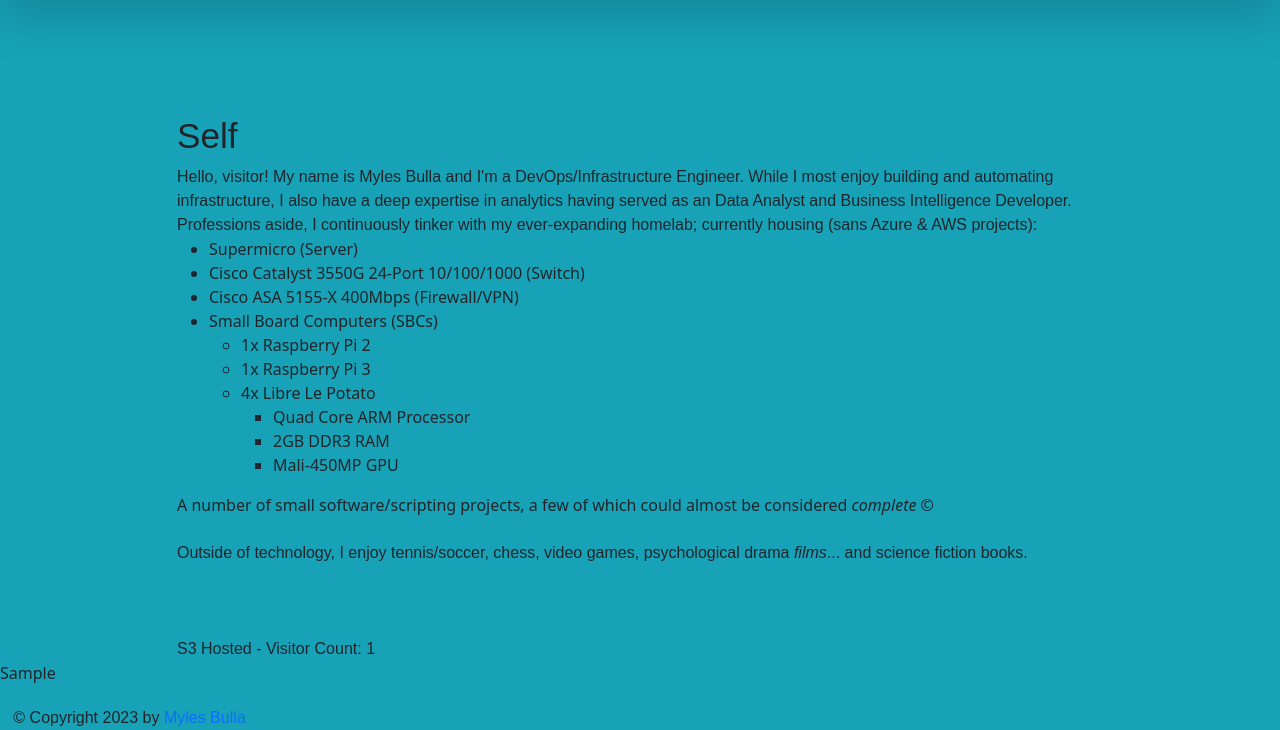
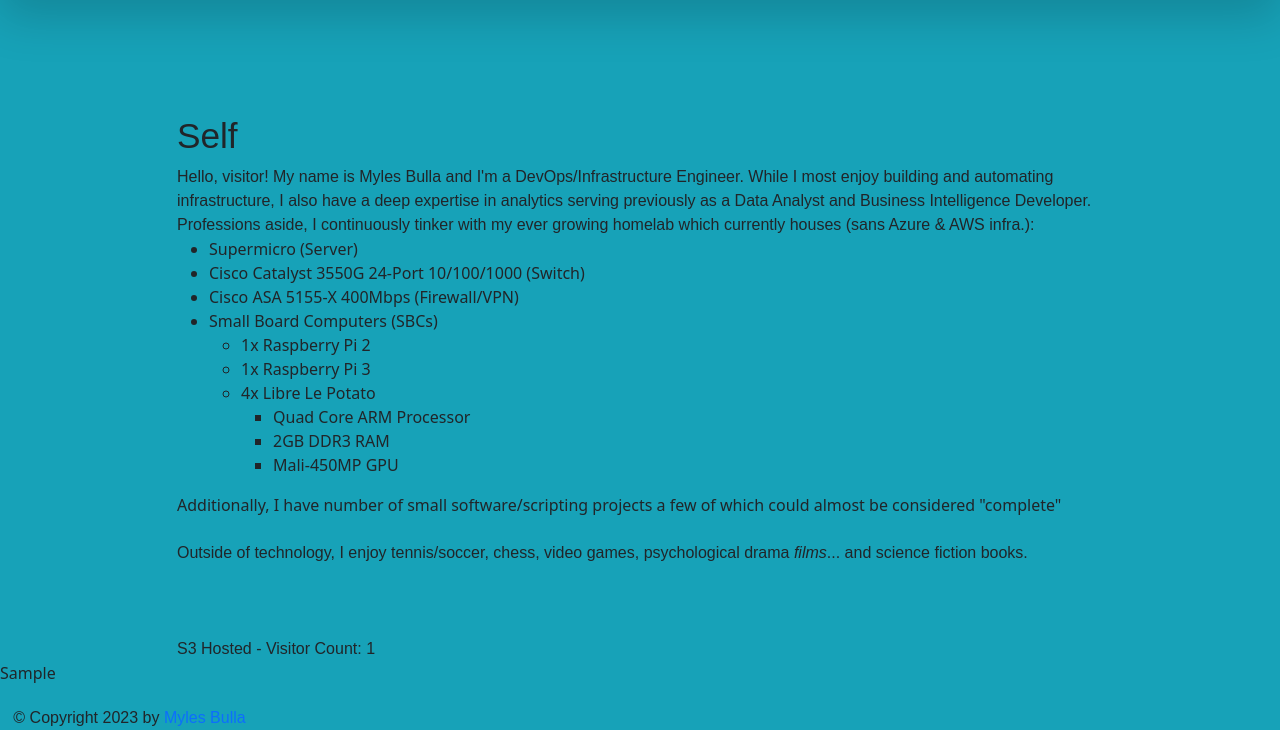
Before and after one commit to hydropero/DevOpsFlasked, a Flask app: template DevOpsFlaskedSite/templates/index.html in a window 1280 px wide. Shown: the part 70-800 px from the top of the page. Run offline with Flask 3, Linux system fonts and the light colour scheme; the template is opened without the code that fills it: most values are stand-ins (such as "Sample title", 1, 10 or a date in 2020).

Commit message:
changed homepage text

```diff
--- a/DevOpsFlaskedSite/templates/index.html
+++ b/DevOpsFlaskedSite/templates/index.html
@@ -20,7 +20,7 @@
                     <div class="col-10">
                         <h2 class="homepage_style" style="font-size: 220%;">Self</h2>
                         <p class="homepage_style">
-                            Hello, visitor! My name is Myles Bulla and I'm a DevOps/Infrastructure Engineer. While I most enjoy building and automating infrastructure, I also have a deep expertise in analytics having served as an Data Analyst and Business Intelligence Developer. Professions aside, I continuously tinker with my ever-expanding homelab; currently housing (sans Azure & AWS projects):
+                            Hello, visitor! My name is Myles Bulla and I'm a DevOps/Infrastructure Engineer. While I most enjoy building and automating infrastructure, I also have a deep expertise in analytics serving previously as a Data Analyst and Business Intelligence Developer. Professions aside, I continuously tinker with my ever growing homelab which currently houses (sans Azure & AWS infra.):
                             <ul>
                             <li>Supermicro (Server)</li>
                             <li>Cisco Catalyst 3550G 24-Port 10/100/1000 (Switch)</li>
@@ -38,7 +38,7 @@
                                     </li>
                                 </ul>
                             </ul>
-                            A number of small software/scripting projects, a few of which could almost be considered  <em>complete</em> &copy;
+                            Additionally, I have number of small software/scripting projects a few of which could almost be considered "complete"
                         </p>
                         <br>
                         <p class="homepage_style">
```
